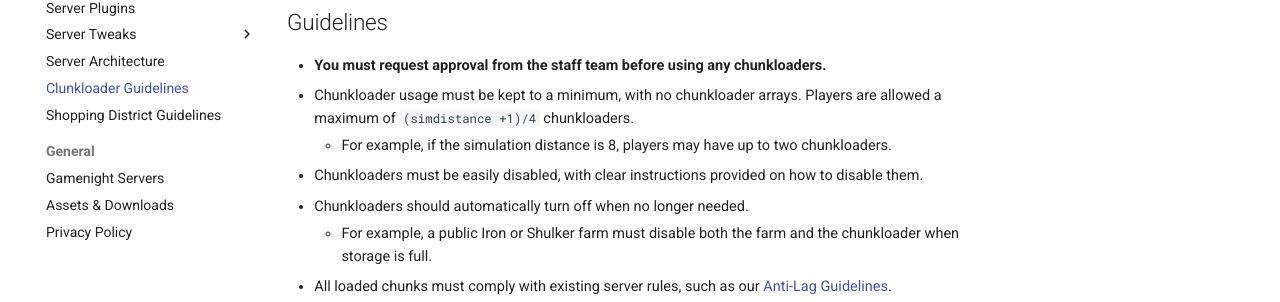
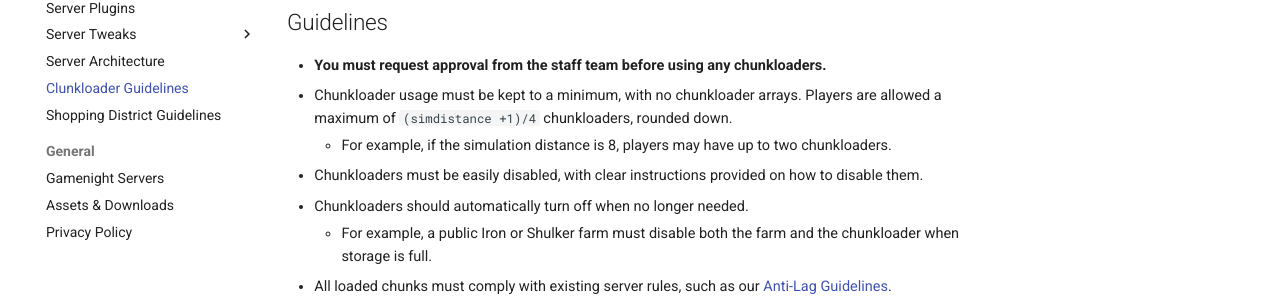
Before and after one commit to Slabserver/slabserver.github.io, an MkDocs documentation site: the page built from docs/documentation/minecraft/chunkloaders.md, in a window 1280 px wide and 1033 px high. Shown: the part 259-561 px from the top of the window. Built offline with MkDocs 1.6.1 and Material for MkDocs 9.7.7, drawn with Linux system fonts in a browser that asks for light colours.

Commit message:
Chunkloader clarification

```diff
--- a/docs/documentation/minecraft/chunkloaders.md
+++ b/docs/documentation/minecraft/chunkloaders.md
@@ -6,7 +6,7 @@ To ensure server performance and a smooth experience for all players on Slabserv
 ## Guidelines
 
 - **You must request approval from the staff team before using any chunkloaders.**
-- Chunkloader usage must be kept to a minimum, with no chunkloader arrays. Players are allowed a maximum of `(simdistance +1)/4` chunkloaders.
+- Chunkloader usage must be kept to a minimum, with no chunkloader arrays. Players are allowed a maximum of `(simdistance +1)/4` chunkloaders, rounded down.
     - For example, if the simulation distance is 8, players may have up to two chunkloaders.
 - Chunkloaders must be easily disabled, with clear instructions provided on how to disable them.
 - Chunkloaders should automatically turn off when no longer needed.
```
